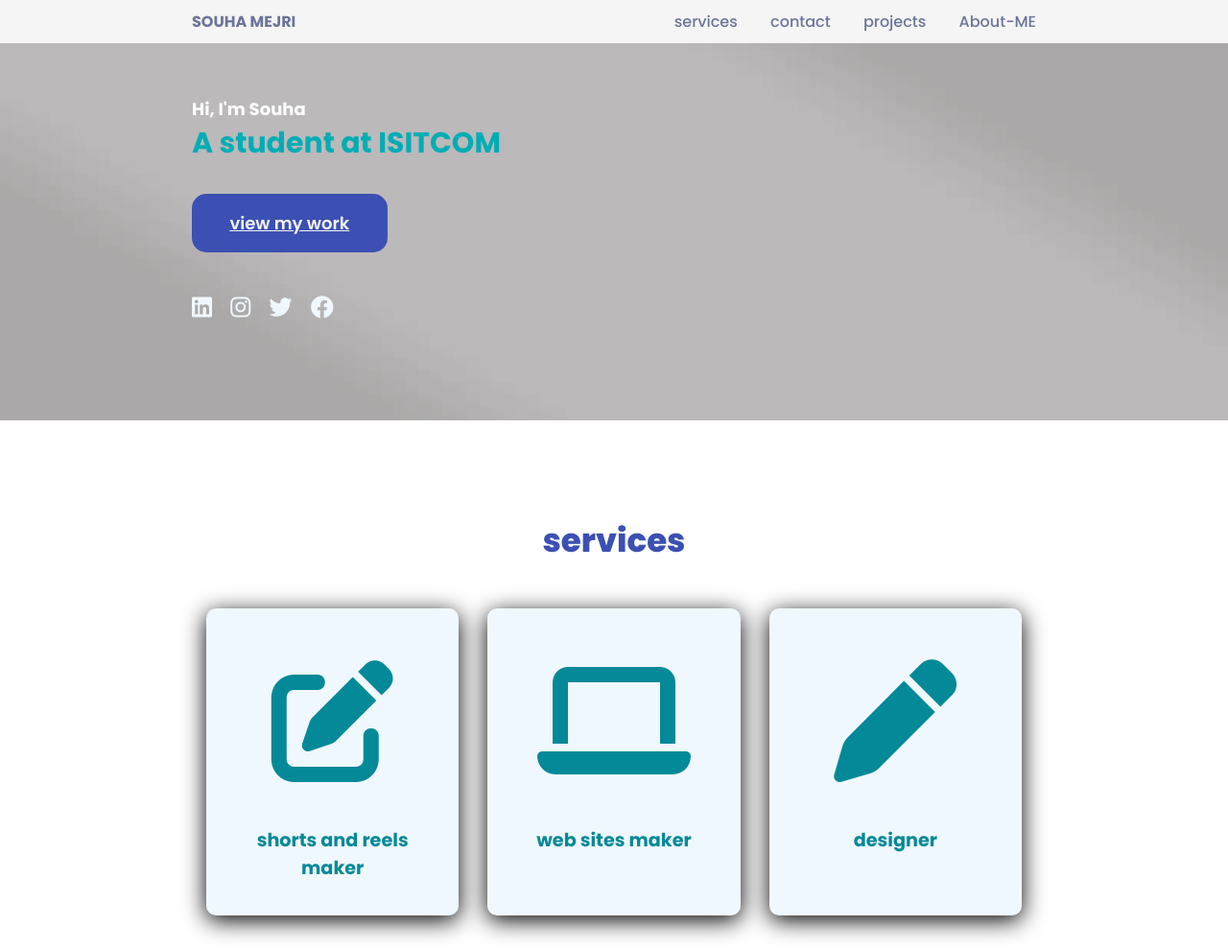
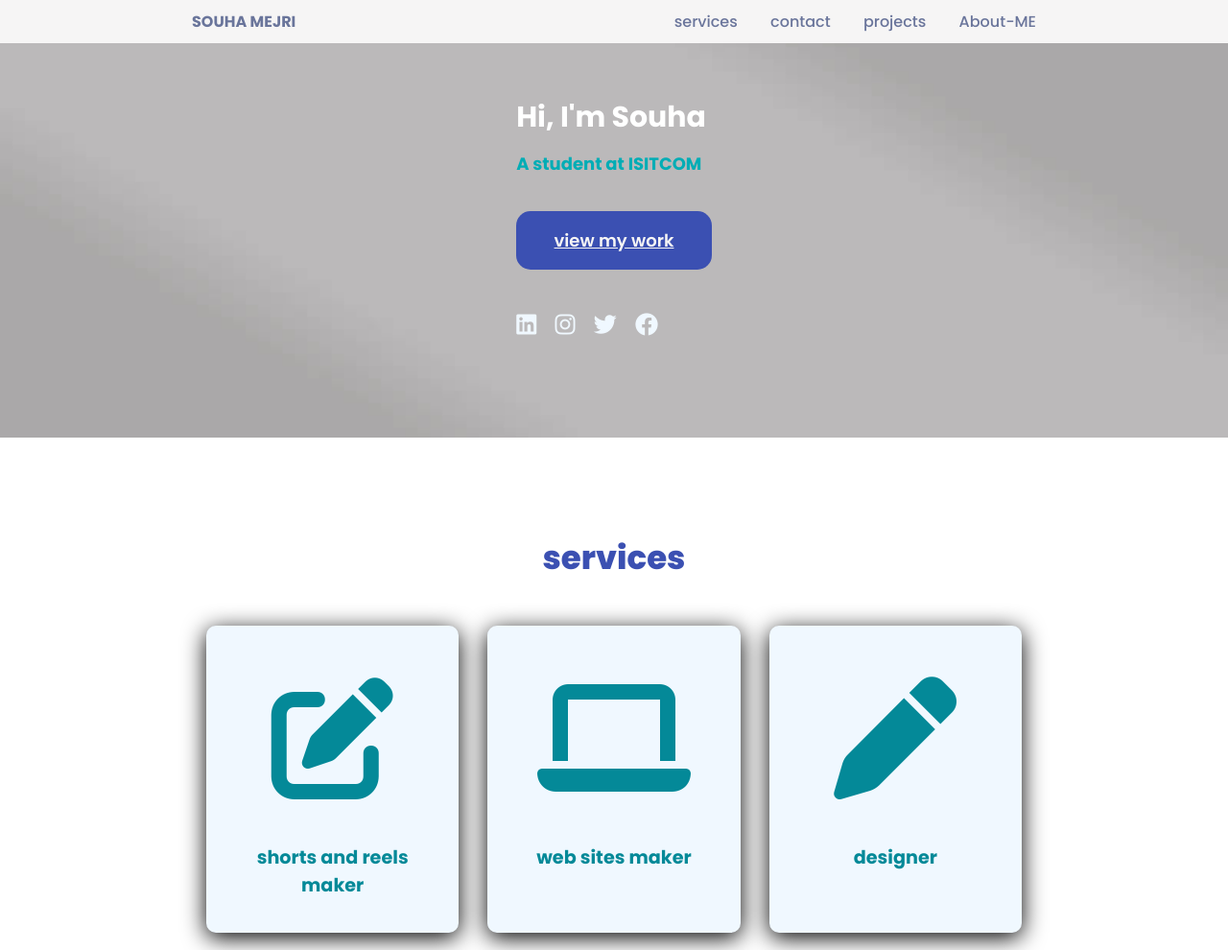
Before and after one commit to souha-mejri/portfolio, a plain HTML site: page index.html in a window 1280 px wide. Shown: the top 990 px of the page at 96% size. Drawn offline with Linux system fonts and the light colour scheme.

Commit message:
Update style.css

```diff
--- a/style.css
+++ b/style.css
@@ -19,6 +19,11 @@ header {
 
 }
 
+img {
+    max-width: 400px;
+
+    border-radius: 30px;
+}
 .logo {
     text-decoration: none;
     color: #6a759b;
@@ -54,7 +59,9 @@ section {
     min-height: 100PX;
     display: flex;
     align-items: center;
-
+align-content: center;
+    justify-content: center;
+    gap: 30px;
     background: url(img/css-brushed-glass-background.jpg);
     background-size: cover;
     background-position: center;
@@ -64,15 +71,16 @@ section {
 
 .main h2 {
     color: white;
-    font-size: 18px;
-    font-weight: 500PX;
-    ;
+
+
+    font-size: 30px;
+    font-weight: 600px;
 }
 
 .main h2 span {
     color: #00adb5;
-    font-size: 30px;
-    font-weight: 600px;
+    font-size: 18px;
+    font-weight: 500PX;
 }
 
 .main h3 {
@@ -82,6 +90,7 @@ section {
     margin-top: 10px;
     margin-bottom: 30px;
 }
+
 
 .main-btn {
     color: #f6f5f5;
```
